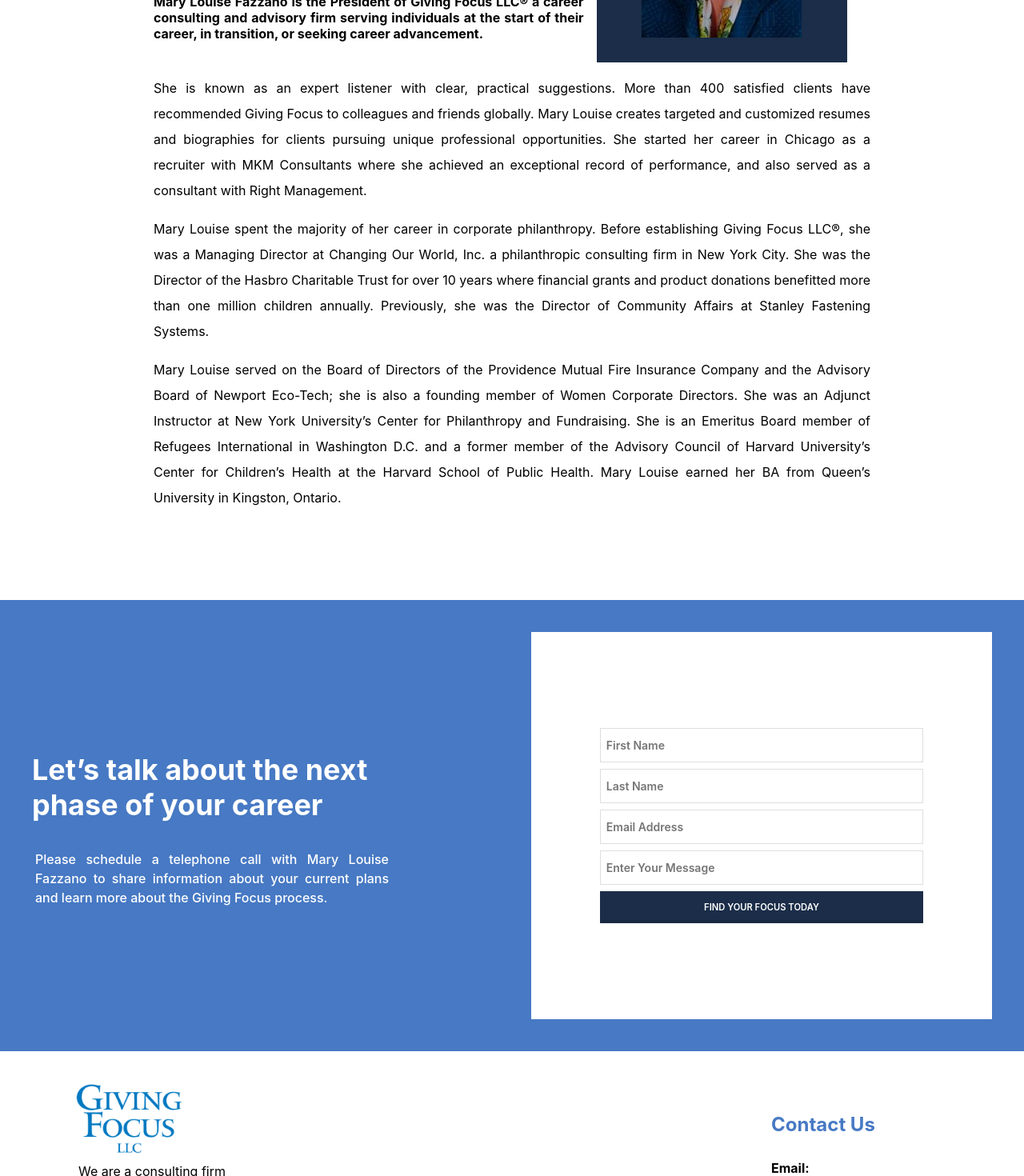
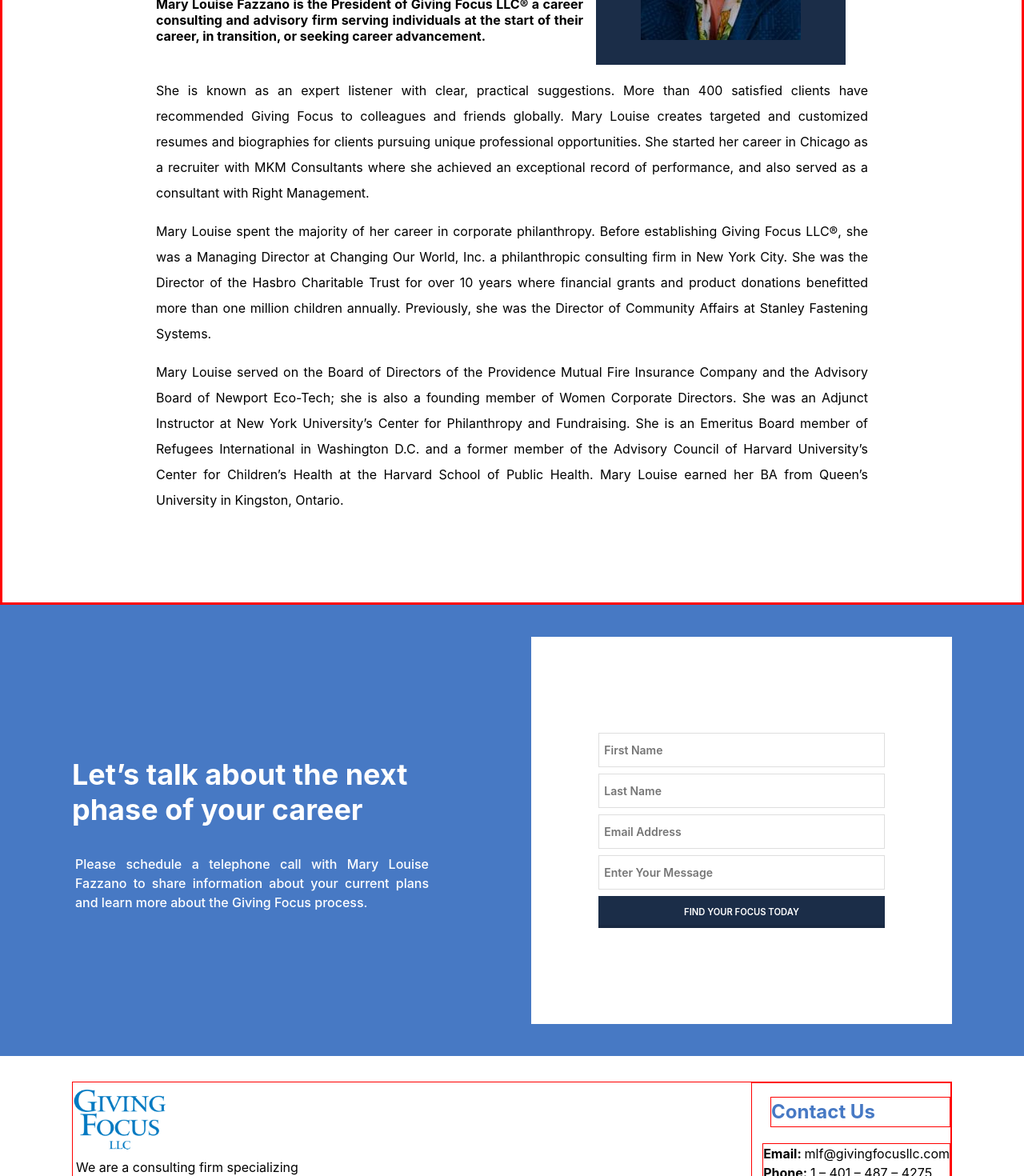
Before and after one commit to tascapeter514/givingFocusDeploy, a React (Create React App) app in the folder frontend/frontend/: page / in a window 1280 px wide. Shown: the part 5544-7014 px from the top of the page at 80% size. Built offline with nearby package versions, Linux system fonts and the light colour scheme.

Commit message:
contact info container aligned

```diff
--- a/frontend/frontend/src/components/ContactForm/ContactForm.css
+++ b/frontend/frontend/src/components/ContactForm/ContactForm.css
@@ -10,10 +10,7 @@
 .form-container {
 
     display: flex;
-    max-width: 1200px;
-
-
-
+    max-width: 1100px;
     background-color: var(--bc-lightBlue);
     /* padding: min(5vh, 5rem) min(2.5vw, 2.5rem); */
     width: 100%;
@@ -29,6 +26,7 @@
     align-items: left;
     width: 100%;
     max-width: 650px;
+
 
 
 
--- a/frontend/frontend/src/components/Footer/Footer.css
+++ b/frontend/frontend/src/components/Footer/Footer.css
@@ -2,19 +2,20 @@
     background-color: white;
     color: black;
     padding: min(2.5vw, 2.5rem) min(4vw, 4rem);
+    display: flex;
+    justify-content: center;
 
 }
 
 .footer-container {
     display: flex;
     flex-direction: row;
-    align-items: center;
+    align-items: top;
     justify-content: space-between;
     gap: 2rem;
-
+    border: 1px solid red;
     width: 100%;
     max-width: 1100px;
-    margin: 0 auto;
 
 }
 
@@ -25,7 +26,7 @@
     display: flex;
     flex-direction: column;
     align-items: left;
-    padding: .25rem;
+    padding: .25em .25rem .25em 0;
 }
 
 .text-content {
@@ -33,9 +34,8 @@
     flex-direction: column;
     align-items: left;
     padding: .25rem;
-    max-width: 225px;
+    max-width: 300px;
     text-align: left;
-    text-wrap: pretty;
 
 
 
@@ -51,19 +51,21 @@
 }
 
 .footer-logo {
-    height: 6rem;
+    height: 5.25rem;
     background-color: white;
 }
 
 .contact-info-container {
     display: flex;
     flex-direction: column;
-    gap: .5rem;
+    gap: .25rem;
     line-height: 1.5;
-    padding: .25rem;
+    padding: 0 0 .25em .25em;
     width: 100%;
-    max-width: 230px;
-    text-align: left;
+    max-width: 250px;
+    border: 1px solid red;
+    align-items: end;
+    justify-content: center;
 }
 
 .contact-info-container h5 {
@@ -71,12 +73,16 @@
     margin: 0;
     color: var(--bc-lightBlue);
     text-wrap: nowrap;
+    text-align: left;
+    border: 1px solid red;
+    width: 100%;
+    max-width: 225px;
 
 }
 
 .contact-list {
-    margin-bottom: auto;
     padding: 0;
+    border: 1px solid red;
 
 }
   .contact-list li {
--- a/frontend/frontend/src/components/Profile/Profile.css
+++ b/frontend/frontend/src/components/Profile/Profile.css
@@ -1,20 +1,14 @@
 .maryLouise-container {
-    padding: min(5vh, 5rem) min(25vw, 25rem);
-    min-height: 100%;
-    min-width: 100%;
+    /* padding: min(5vh, 5rem) min(25vw, 25rem); */
+    /* min-height: 100%; */
+    width: 100%;
     position: relative;
     color: black;
     font-size: clamp(var(--fs-sixteen), 1vw, var(--fs-sixteen));
     display: flex;
     flex-direction: column;
-}
-
-
-.maryLouise-text-wrapper {
-    line-height: 2;
-    text-align: justify;
-
-
+    border: 3px solid red;
+    align-items: center;
 }
 
 .mary-louise-header {
@@ -24,6 +18,16 @@
 
 }
 
+.maryLouise-text-wrapper {
+    line-height: 2;
+    text-align: justify;
+}
+
+
+.maryLouise-text-wrapper, .mary-louise-header {
+    width: 100%;
+    max-width: 1100px;
+}
 
 .header-texts {
     max-width: 60%;
--- a/frontend/frontend/src/components/Services/components/SearchServices.css
+++ b/frontend/frontend/src/components/Services/components/SearchServices.css
@@ -37,6 +37,7 @@
     width: 100%;
     max-width: 1100px;
     margin: 0 auto;
+    border: 1px solid white;
 }
 
 .card {
```
